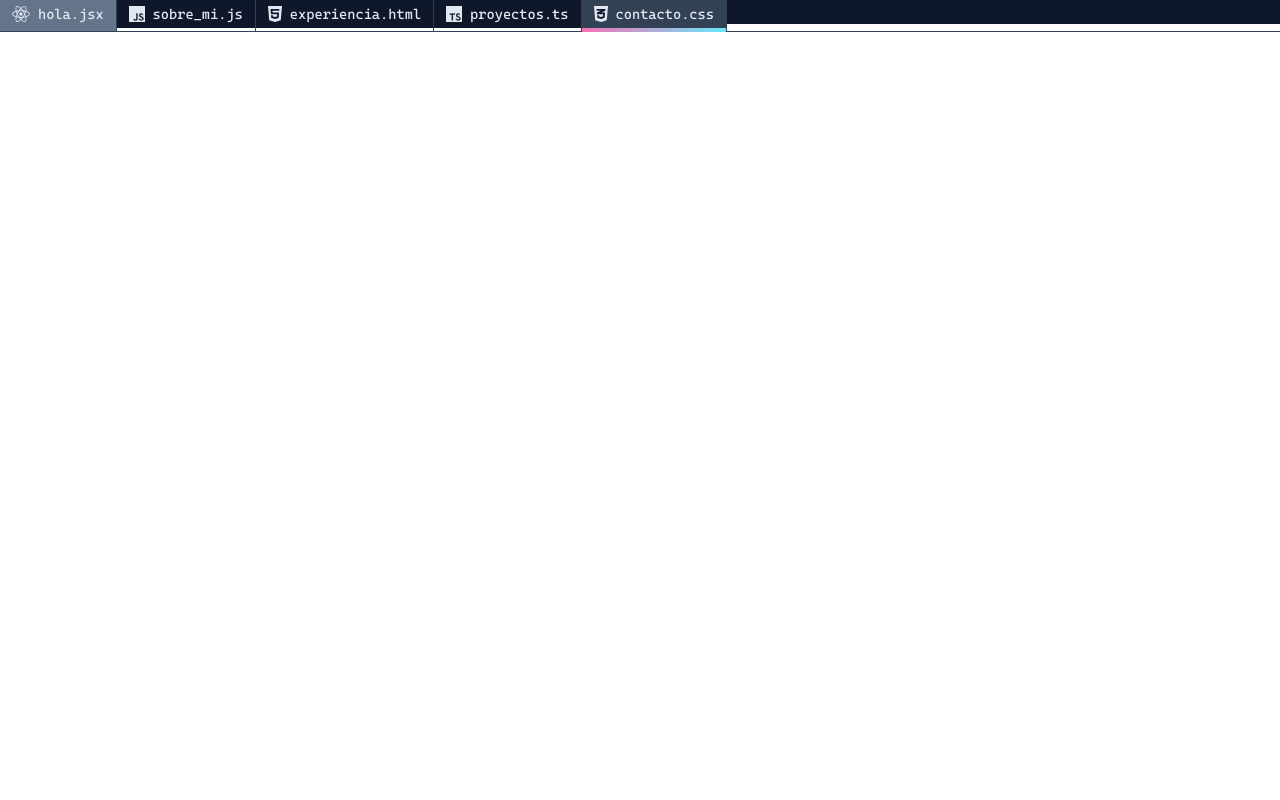
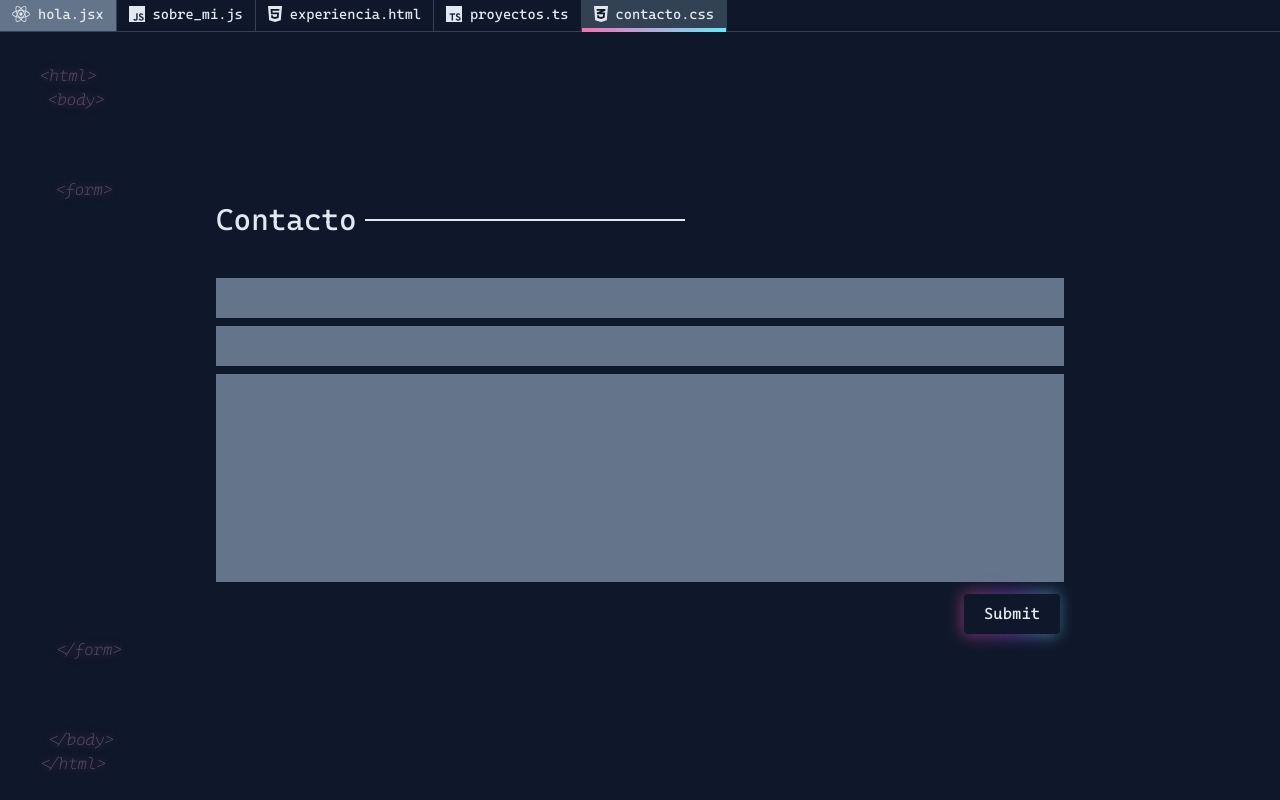
Before and after one commit to kyubiful/personal-landing, a React (Vite) app: page /contact in a window 1280 px wide. Built offline with nearby package versions, Linux system fonts and the light colour scheme.

Commit message:
✨ feat: add components to contact page

```diff
--- a/src/pages/Contact/index.jsx
+++ b/src/pages/Contact/index.jsx
@@ -1,5 +1,32 @@
+import { ContactForm } from '../../components/ContactForm/index.jsx'
+import { Title } from '../../components/Title/index.jsx'
+import { Markup } from '../../components/Markup/index.jsx'
+
 export const Contact = () => {
   return (
-    <h1>Hello Contact</h1>
+    <div className="pt-16 pb-6 h-screen flex flex-col">
+      <div className="h-40 flex flex-col justify-between">
+        <div>
+          <Markup text="<html>" className="pl-10" />
+          <Markup text="<body>" className="pl-12" />
+        </div>
+        <div>
+          <Markup text="<form>" className="pl-14" />
+        </div>
+      </div>
+      <div className="flex flex-col h-auto max-w-4xl w-full m-auto pr-6 pl-6">
+        <Title title="Contacto" />
+        <ContactForm />
+      </div>
+      <div className="h-40 flex flex-col justify-between">
+        <div>
+          <Markup text="</form>" className="pl-14" />
+        </div>
+        <div>
+          <Markup text="</body>" className="pl-12" />
+          <Markup text="</html>" className="pl-10" />
+        </div>
+      </div>
+    </div>
   )
 }
```
